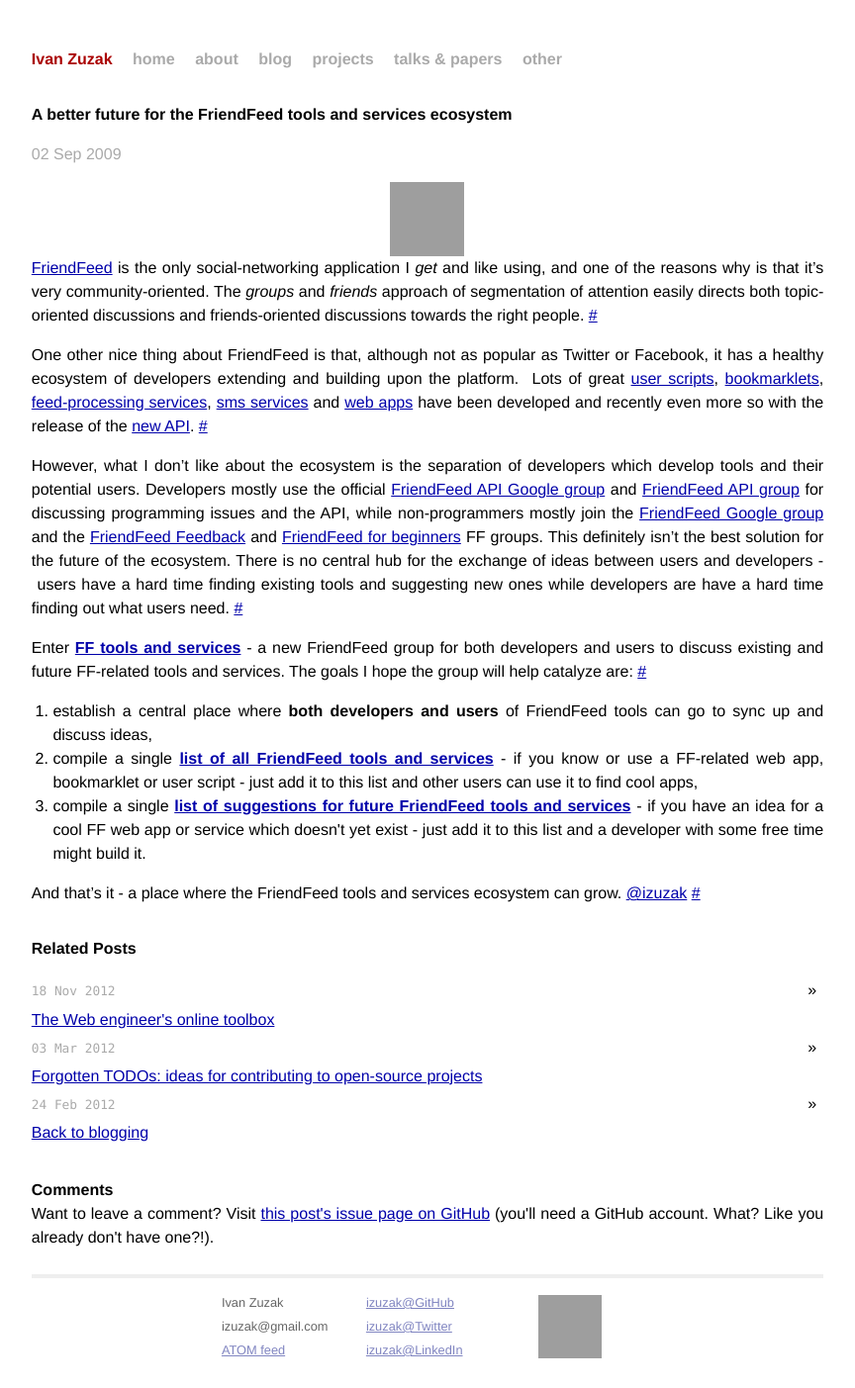
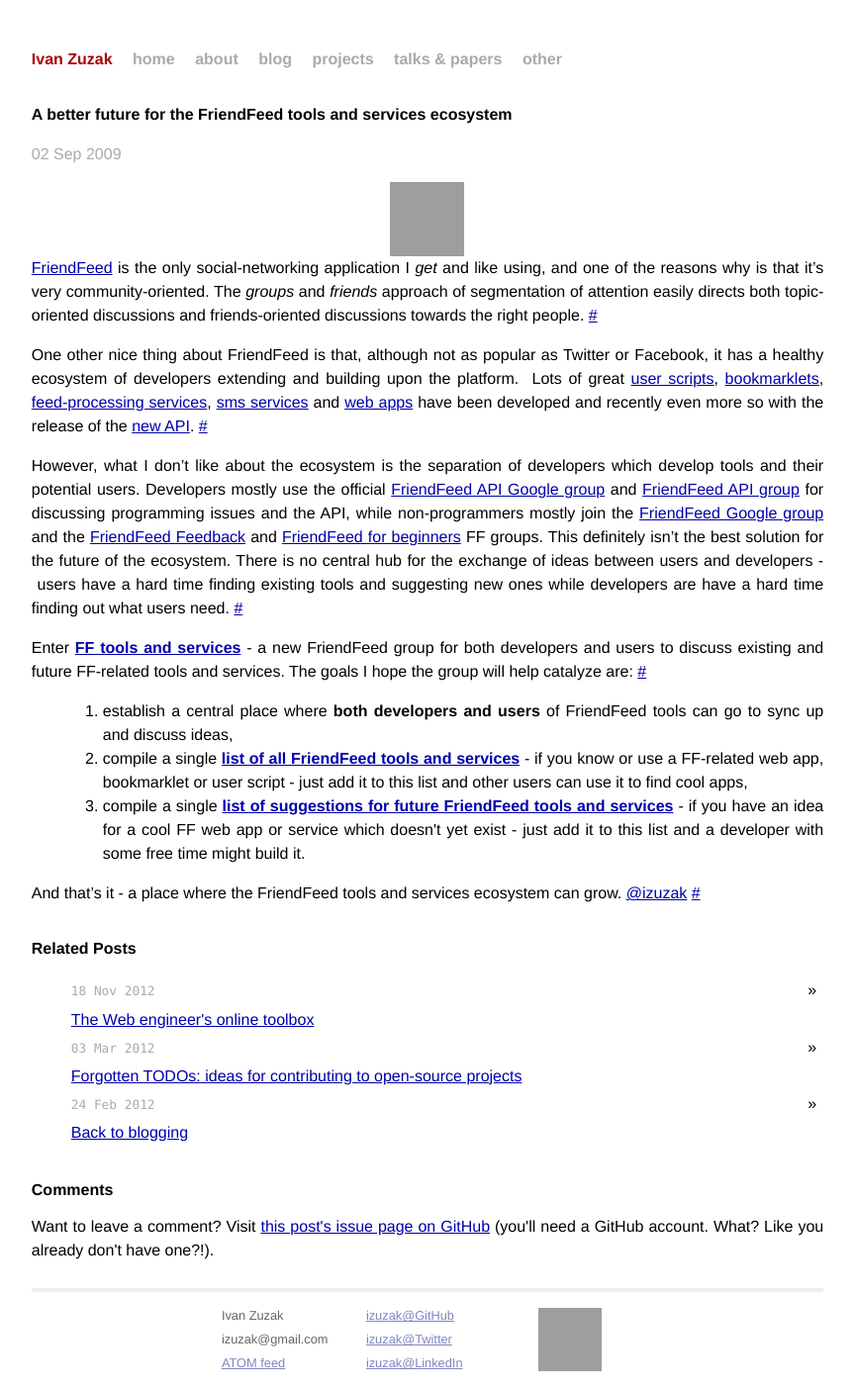
Before and after one commit to izuzak/izuzak.github.com, a Jekyll site: the page built from _posts/2009-09-02-a-better-future-for-the-friendfeed-tools-and-services-ecosystem.markdown, in a window 1280 px wide. Shown: the whole page at 99% size, without its empty margins (208-1072 px from the left). Built offline with Jekyll 4.4.1, drawn with Linux system fonts in a browser that asks for light colours; Markdown is read by kramdown in place of the engine named in the settings; comment, search, counter and statistics services are not loaded; grey boxes are pictures that could not be loaded.

Commit message:
fix css styles for comments

```diff
--- a/css/screen.css
+++ b/css/screen.css
@@ -6,7 +6,7 @@
 
 /* Global Reset */
 
-* {
+#post, #related {
   margin: 0;
   padding: 0;
 }
@@ -189,7 +189,7 @@
 
   #post ul,
   #post ol {
-    margin-left: 1.35em;
+    margin-left: 2.0em;
   }
 
   #post code {
@@ -371,9 +371,6 @@
   background-origin: padding-box;
   color: #333;
   display: block;
-  margin-bottom: 1em;
-  margin-left: 1em;
-  margin-right: 1em;
   margin-top: 40px;
   overflow-x: visible;
   overflow-y: visible;
```
